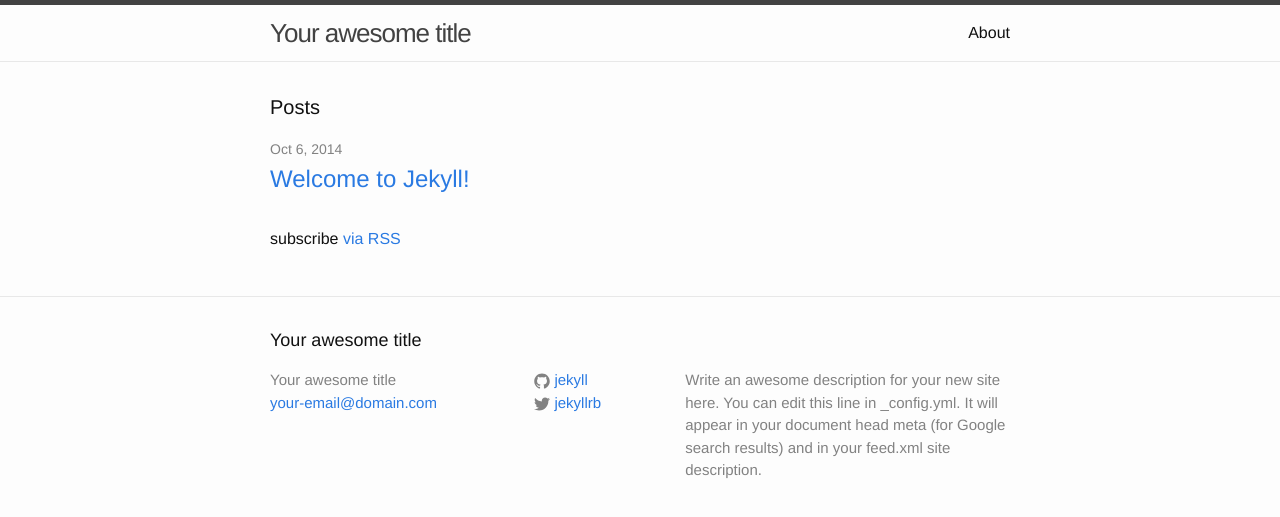
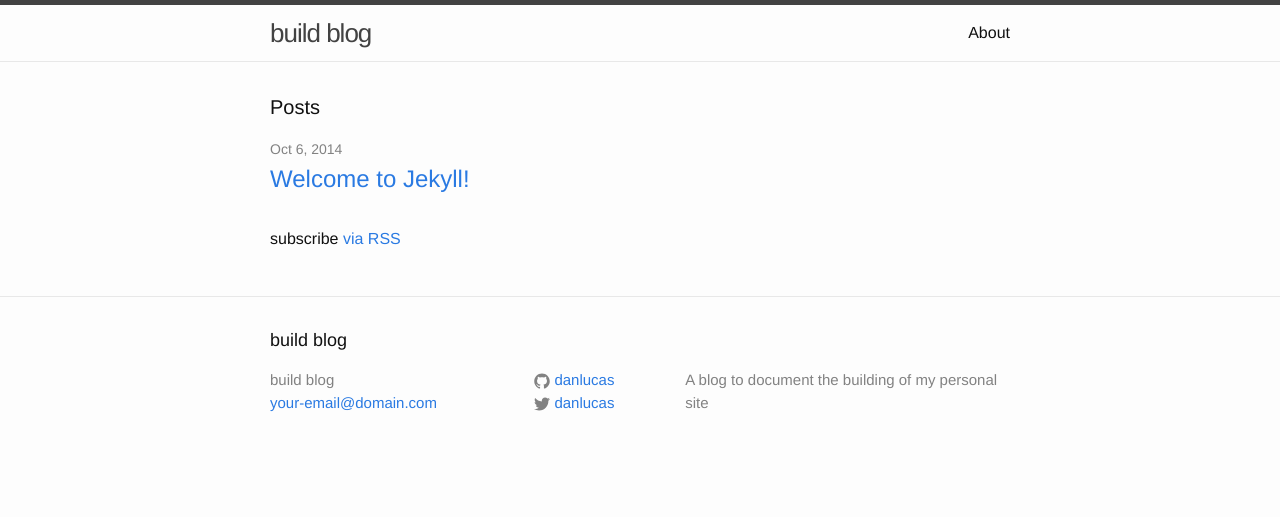
Before and after one commit to danlucas/buildblog, a Jekyll site: the page built from index.html, in a window 1280 px wide. Shown: the top 517 px of the page. Built offline with Jekyll 4.4.1, drawn with Linux system fonts in a browser that asks for light colours.

Commit message:
One more try

```diff
--- a/_config.yml
+++ b/_config.yml
@@ -1,14 +1,12 @@
 # Site settings
-title: Your awesome title
+title: build blog
 email: your-email@domain.com
 description: > # this means to ignore newlines until "baseurl:"
-  Write an awesome description for your new site here. You can edit this
-  line in _config.yml. It will appear in your document head meta (for
-  Google search results) and in your feed.xml site description.
-baseurl: "" # the subpath of your site, e.g. /blog/
-url: "http://yourdomain.com" # the base hostname & protocol for your site
-twitter_username: jekyllrb
-github_username:  jekyll
+  A blog to document the building of my personal site
+baseurl: "/buildblog" # the subpath of your site, e.g. /blog/
+url: "http://danlucas.github.com" # the base hostname & protocol for your site
+twitter_username: danlucas
+github_username:  danlucas
 
 # Build settings
 markdown: kramdown
```
